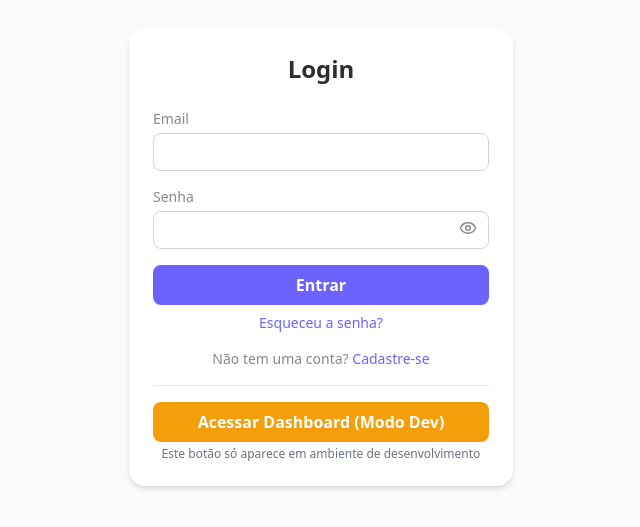
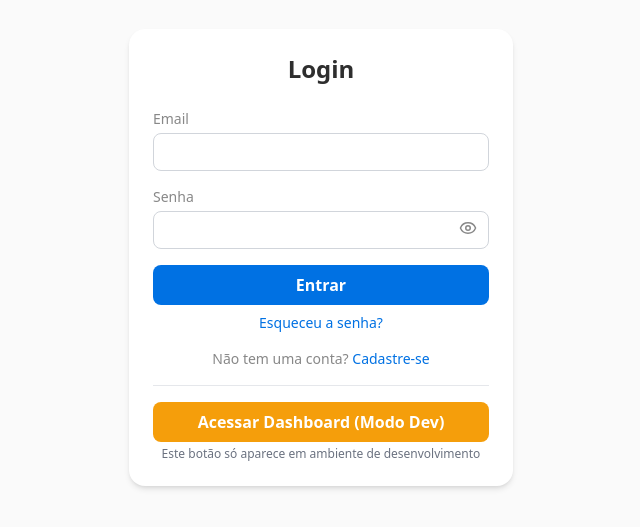
Before and after one commit to lealflavio/Projeto-Geral, a React (Vite) app in the folder dashboard/frontend/: page / in a window 1280 px wide. Shown: the part 143-670 px from the top of the page, without its empty margins (319-959 px from the left). Built offline with nearby package versions, Linux system fonts and the light colour scheme.

Commit message:
Update tailwind.config.js

```diff
--- a/dashboard/frontend/tailwind.config.js
+++ b/dashboard/frontend/tailwind.config.js
@@ -4,8 +4,8 @@ module.exports = {
   theme: {
     extend: {
       colors: {
-        primary: "#6C63FF",       // botão principal, destaque
-        secondary: "#ECEBFF",     // plano de fundo leve
+        primary: "#0071E3",       // botão principal, destaque
+        secondary: "#E3F2FF",     // plano de fundo leve
         background: "#FAFAFA",    // fundo geral
         text: "#2E2E2E",          // texto principal
         muted: "#888888",         // texto secundário
```
